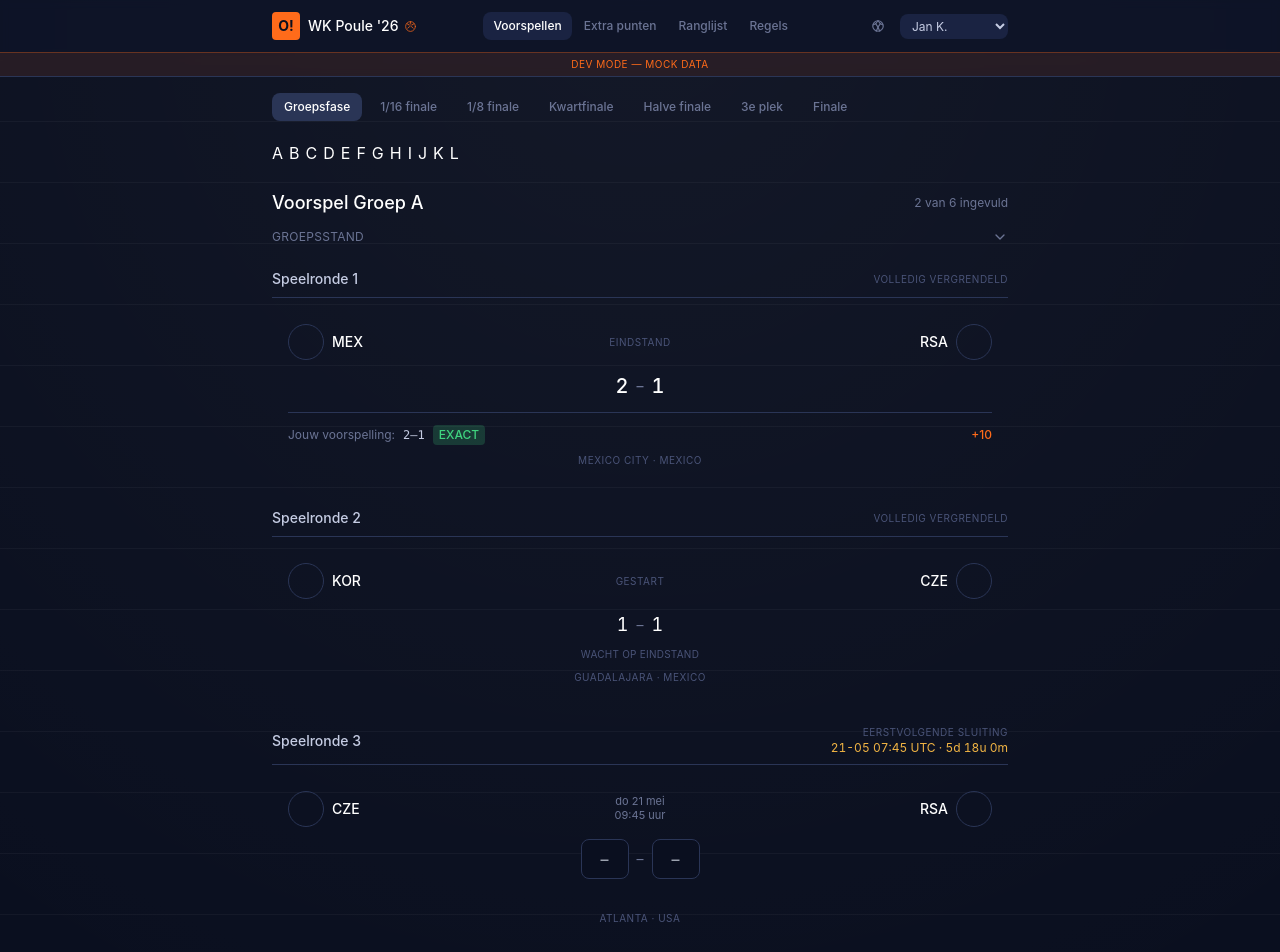
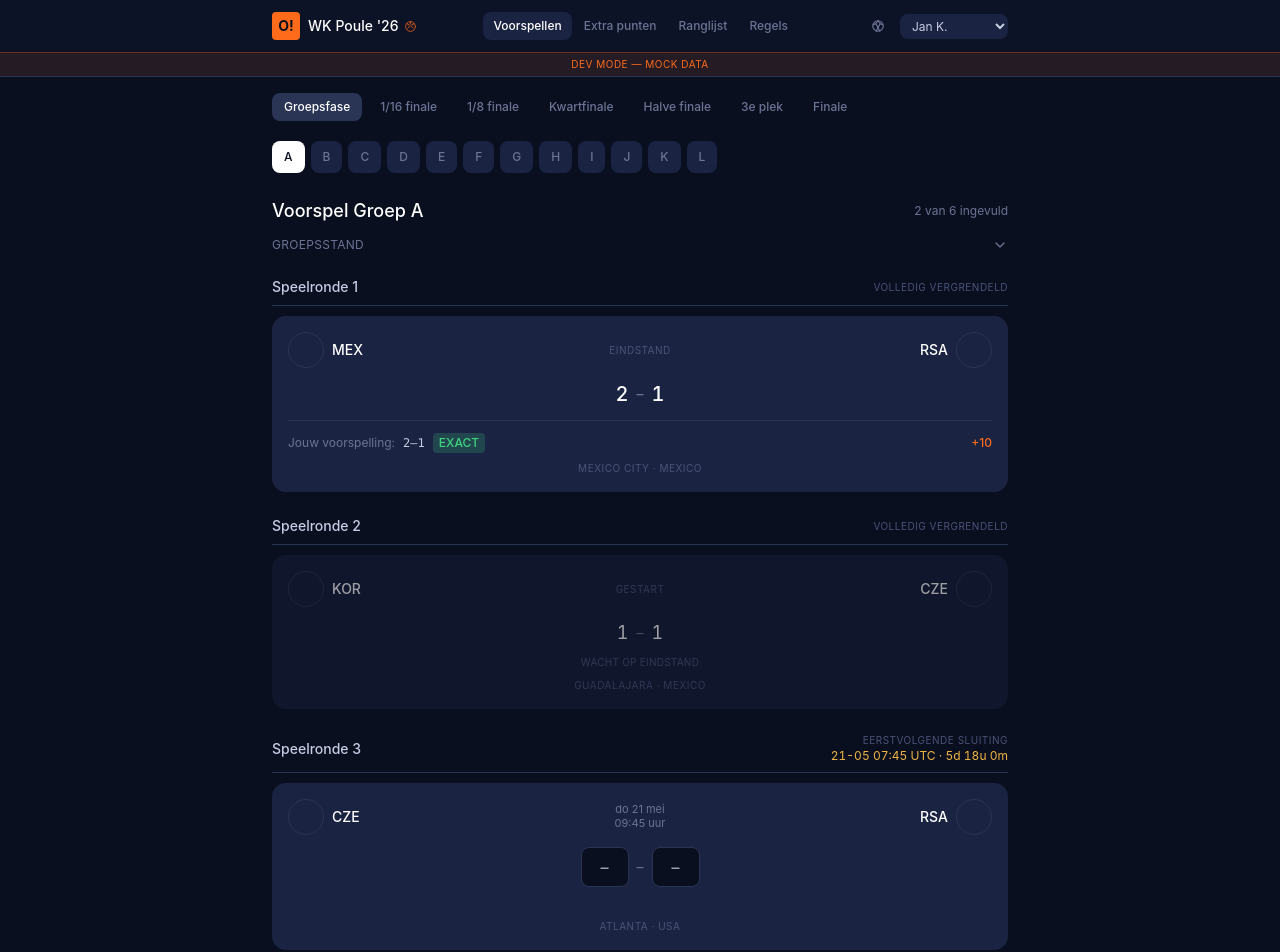
Before and after one commit to Guidoznl/OMG-WK-POULE-TEST, a Next.js app: page /predictions in a window 1280 px wide. Shown: the top 952 px of the page. Built offline with nearby package versions, Linux system fonts and the light colour scheme.

Commit message:
Refactor globals.css for theme and utility updates

```diff
--- a/styles/globals.css
+++ b/styles/globals.css
@@ -2,108 +2,51 @@
 @tailwind components;
 @tailwind utilities;
 
+/* Flag icons CSS from the npm package */
 @import 'flag-icons/css/flag-icons.min.css';
 
 :root {
+  /* Font stacks — system fallbacks since we don't load remote fonts in dev */
   --font-inter: 'Inter', -apple-system, BlinkMacSystemFont, 'Segoe UI', sans-serif;
   --font-display: 'Space Grotesk', 'Inter', -apple-system, sans-serif;
   --font-mono: 'JetBrains Mono', ui-monospace, Menlo, monospace;
-
-  /* Theme variables — defaults to DARK mode */
-  --c-bg-page:    #0A0F1F;
-  --c-bg-surface: #0E1429;
-  --c-bg-raised:  #151B33;
-  --c-bg-tile:    #1A2342;
-  --c-border:     #2A3556;
-  --c-text-muted: #4A5478;
-  --c-text-sub:   #6B7494;
-  --c-text-200:   #C5CCE3;
-  --c-text-50:    #FFFFFF;
-
-  /* Accent color — switches between orange (dark) and pink (pink mode) */
-  --c-accent:        #FF6B1A;
-  --c-accent-fg:     #0A0F1F;
-  --c-accent-soft:   rgba(255, 107, 26, 0.20);
-  --c-accent-border: rgba(255, 107, 26, 0.30);
-
-  /* Pitch/field motif color (used in headers, tile decorations) */
-  --c-pitch-line: rgba(255, 255, 255, 0.04);
-}
-
-/* Pink mode: same dark base + warm pink accent */
-html[data-theme="pink"] {
-  --c-bg-page:    #1C0E1F;
-  --c-bg-surface: #25132B;
-  --c-bg-raised:  #2E1735;
-  --c-bg-tile:    #38203F;
-  --c-border:     #5A3A60;
-  --c-text-muted: #7C5A82;
-  --c-text-sub:   #A88BAE;
-
-  --c-accent:        #FF4FBF;
-  --c-accent-fg:     #FFFFFF;
-  --c-accent-soft:   rgba(255, 79, 191, 0.20);
-  --c-accent-border: rgba(255, 79, 191, 0.35);
-
-  --c-pitch-line: rgba(255, 79, 191, 0.06);
 }
 
 @layer base {
   html, body {
-    color: var(--c-text-50);
-    background: var(--c-bg-page);
+    @apply bg-ink-950 text-ink-50 antialiased;
     font-family: var(--font-inter);
     min-height: 100vh;
-    -webkit-font-smoothing: antialiased;
   }
 
-  /* Subtle pitch/field background pattern — gives the whole app a slight football feel.
-     Uses very faint horizontal stripes (like mowing patterns on a football pitch)
-     plus the existing radial vignette. Almost invisible but adds depth. */
-  body {
-    background-image:
-      repeating-linear-gradient(
-        180deg,
-        transparent 0px,
-        transparent 60px,
-        var(--c-pitch-line) 60px,
-        var(--c-pitch-line) 61px
-      ),
-      radial-gradient(circle at 50% 0%, var(--c-pitch-line) 0%, transparent 60%),
-      linear-gradient(180deg, var(--c-bg-page) 0%, var(--c-bg-page) 100%);
-  }
-
-  /* Scrollbar */
+  /* Custom scrollbar — subtle, on-brand */
   ::-webkit-scrollbar { width: 8px; height: 8px; }
   ::-webkit-scrollbar-track { background: transparent; }
-  ::-webkit-scrollbar-thumb { background: var(--c-border); border-radius: 4px; }
-  ::-webkit-scrollbar-thumb:hover { background: var(--c-text-muted); }
+  ::-webkit-scrollbar-thumb { background: #2A3556; border-radius: 4px; }
+  ::-webkit-scrollbar-thumb:hover { background: #4A5478; }
 
   /* Inputs */
   input[type="text"], input[type="number"], input[type="email"], input[type="password"] {
-    background-color: var(--c-bg-page);
-    border: 1px solid var(--c-border);
-    color: var(--c-text-50);
-    border-radius: 0.5rem;
-    transition: all 0.15s;
-  }
-  input:focus {
-    outline: none;
-    box-shadow: 0 0 0 2px var(--c-accent);
-    border-color: transparent;
+    @apply bg-ink-950 border border-ink-600 text-ink-50 rounded-lg;
+    @apply focus:outline-none focus:ring-2 focus:ring-accent-orange focus:border-transparent;
+    @apply transition-all duration-150;
   }
 
-  /* Autofill override (Chrome/Safari) — adapt to current theme */
+  /* Disable browser autofill background override (Chrome/Safari).
+     Without this, autofilled fields show as white-on-white. The trick is the
+     long transition delay — the autofill style only briefly flashes before
+     reverting to our actual styling. */
   input:-webkit-autofill,
   input:-webkit-autofill:hover,
   input:-webkit-autofill:focus,
   input:-webkit-autofill:active {
-    -webkit-box-shadow: 0 0 0 30px var(--c-bg-page) inset !important;
-    -webkit-text-fill-color: var(--c-text-50) !important;
-    caret-color: var(--c-text-50);
+    -webkit-box-shadow: 0 0 0 30px #0A0F1F inset !important;
+    -webkit-text-fill-color: #FFFFFF !important;
+    caret-color: #FFFFFF;
     transition: background-color 5000s ease-in-out 0s;
   }
 
+  /* Hide number input arrows */
   input[type=number]::-webkit-inner-spin-button,
   input[type=number]::-webkit-outer-spin-button {
     -webkit-appearance: none;
@@ -113,36 +56,44 @@ html[data-theme="pink"] {
 }
 
 @layer components {
-  /* Theme-aware utility classes — components can use these instead of bg-ink-*
-     so they switch with the theme. We keep the old @apply rules working too
-     by mapping ink-* to the variables via the Tailwind preset (done in JS),
-     but the cleanest approach is to use these in new components. */
-  .surface-tile {
-    background-color: var(--c-bg-tile);
-    border-radius: 14px;
-    transition: all 0.2s;
+  /* Flag wrapper to make circular flags */
+  .fi-circle {
+    @apply inline-block w-9 h-9 rounded-full overflow-hidden bg-ink-700 border border-ink-600;
+    background-size: cover;
+    background-position: center;
   }
-  .surface-locked {
-    background-color: var(--c-bg-raised);
-    opacity: 0.6;
+  .fi-circle.fi-sm { @apply w-6 h-6; }
+
+  /* Tile transitions */
+  .tile {
+    @apply bg-ink-700 rounded-tile transition-all duration-200;
+  }
+  .tile-locked {
+    @apply bg-ink-800 opacity-60;
   }
 
-  /* Pitch-stripe accent — a thin horizontal gradient that evokes the chalk
-     centre line on a football pitch. Use as a header decoration. */
-  .pitch-divider {
-    height: 1px;
-    background: linear-gradient(90deg, transparent 0%, var(--c-accent) 50%, transparent 100%);
-    opacity: 0.4;
+  /* Tab button */
+  .tab-btn {
+    @apply px-3 py-2 rounded-lg text-xs font-medium whitespace-nowrap transition-colors;
+    @apply bg-ink-700 text-ink-400 hover:text-ink-50;
+  }
+  .tab-btn-active {
+    @apply bg-ink-50 text-ink-950 hover:text-ink-950;
+  }
+  .tab-btn-done {
+    @apply text-ink-50;
   }
 
-  /* Pulse animation */
+  /* Pulse animation for live status */
   @keyframes liveDot {
     0%, 100% { opacity: 1; }
     50% { opacity: 0.4; }
   }
-  .live-dot { animation: liveDot 1.5s ease-in-out infinite; }
+  .live-dot {
+    animation: liveDot 1.5s ease-in-out infinite;
+  }
 
-  /* Fade-in */
+  /* Subtle fade-in for content */
   @keyframes fadeIn {
     from { opacity: 0; transform: translateY(4px); }
     to { opacity: 1; transform: translateY(0); }
```
